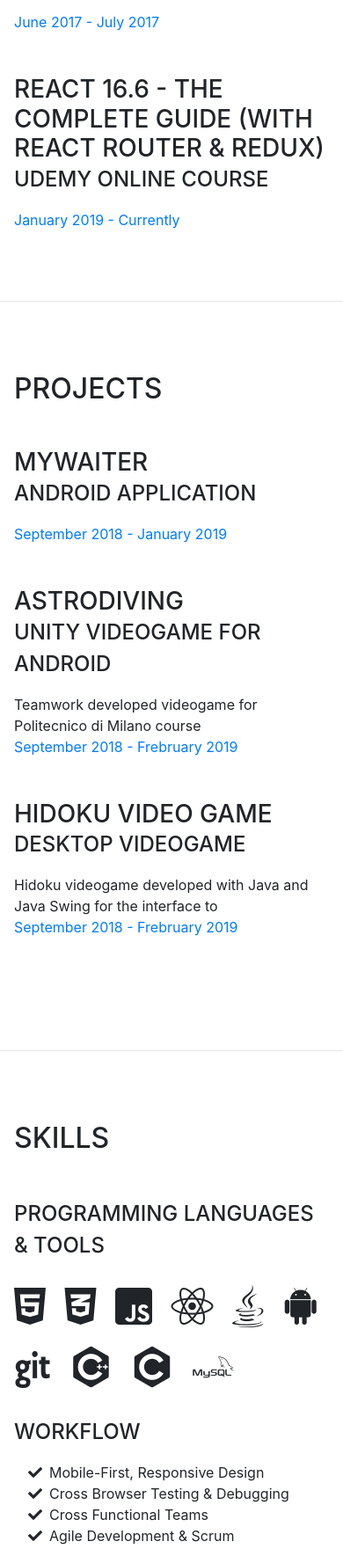
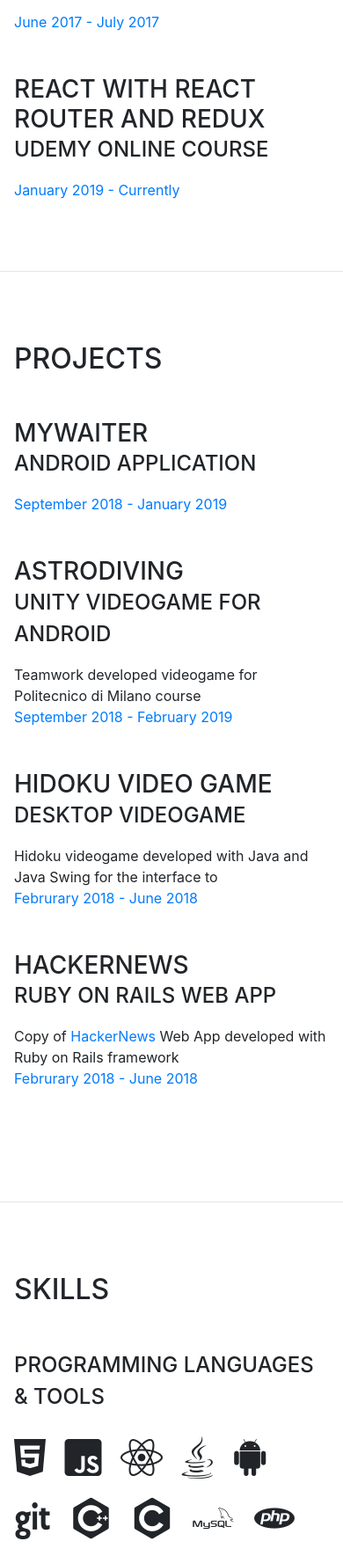
Before and after one commit to VictorJuez/my-portfolio, a website with bundled scripts: page index.html in a window 390 px wide. Shown: the part 3211-4980 px from the top of the page at 88% size. Built offline with nearby package versions, Linux system fonts and the light colour scheme; a web font is replaced by a local one.

Commit message:
Fixes + added project

```diff
--- a/index.html
+++ b/index.html
@@ -56,7 +56,7 @@
               <a class="nav-link js-scroll-trigger" href="#projects">Projects</a>
             </li>
           <li class="nav-item">
-            <a class="nav-link js-scroll-trigger" href="#interests">Interests</a>
+            <a class="nav-link js-scroll-trigger" href="#skills">Skills</a>
           </li>
         </ul>
       </div>
@@ -202,7 +202,7 @@
 
           <div class="resume-item d-flex flex-column flex-md-row">
             <div class="resume-content mr-auto">
-              <h3 class="mb-0">React 16.6 - The complete guide (with React Router & Redux)</h3>
+              <h3 class="mb-0">React with react router and redux</h3>
               <div class="subheading mb-3">Udemy online course</div>
             </div>
             <div class="resume-date text-md-right">
@@ -236,7 +236,7 @@
               <div>Teamwork developed videogame for Politecnico di Milano course</div>
             </div>
             <div class="resume-date text-md-right">
-              <span class="text-primary">September 2018 - Frebruary 2019</span>
+              <span class="text-primary">September 2018 - February 2019</span>
             </div>
           </div>
 
@@ -247,7 +247,18 @@
                 <div>Hidoku videogame developed with Java and Java Swing for the interface to</div>
               </div>
               <div class="resume-date text-md-right">
-                <span class="text-primary">September 2018 - Frebruary 2019</span>
+                <span class="text-primary">Februrary 2018 - June 2018</span>
+              </div>
+          </div>
+
+          <div class="resume-item d-flex flex-column flex-md-row mb-5">
+              <div class="resume-content mr-auto">
+                <h3 class="mb-0">HackerNews</h3>
+                <div class="subheading mb-3">Ruby on Rails web App</div>
+                <div>Copy of <a href="https://news.ycombinator.com/">HackerNews</a> Web App developed with Ruby on Rails framework</div>
+              </div>
+              <div class="resume-date text-md-right">
+                <span class="text-primary">Februrary 2018 - June 2018</span>
               </div>
           </div>
 
@@ -264,9 +275,6 @@
           <ul class="list-inline dev-icons">
             <li class="list-inline-item">
               <i class="fab fa-html5"></i>
-            </li>
-            <li class="list-inline-item">
-              <i class="fab fa-css3-alt"></i>
             </li>
             <li class="list-inline-item">
               <i class="fab fa-js-square"></i>
@@ -292,19 +300,22 @@
             <li class="list-inline-item">
               <i class="devicon-mysql-plain-wordmark"></i>
             </li>
+            <li class="list-inline-item">
+                <i class="devicon-php-plain"></i>
+            </li>
           </ul>
 
           <div class="subheading mb-3">Workflow</div>
           <ul class="fa-ul mb-0">
             <li>
               <i class="fa-li fa fa-check"></i>
-              Mobile-First, Responsive Design</li>
+              Clean Code</li>
             <li>
               <i class="fa-li fa fa-check"></i>
-              Cross Browser Testing &amp; Debugging</li>
+              Don't reinvent the wheel</li>
             <li>
               <i class="fa-li fa fa-check"></i>
-              Cross Functional Teams</li>
+              Design Patterns</li>
             <li>
               <i class="fa-li fa fa-check"></i>
               Agile Development &amp; Scrum</li>
@@ -314,6 +325,7 @@
 
       <hr class="m-0">
 
+      <!--
       <section class="resume-section p-3 p-lg-5 d-flex flex-column" id="interests">
         <div class="my-auto">
           <h2 class="mb-5">Interests</h2>
@@ -323,7 +335,9 @@
       </section>
 
       <hr class="m-0">
+      -->
 
+      <!--
       <section class="resume-section p-3 p-lg-5 d-flex flex-column" id="awards">
         <div class="my-auto">
           <h2 class="mb-5">Awards &amp; Certifications</h2>
@@ -357,6 +371,7 @@
           </ul>
         </div>
       </section>
+      -->
 
     </div>
 
```
